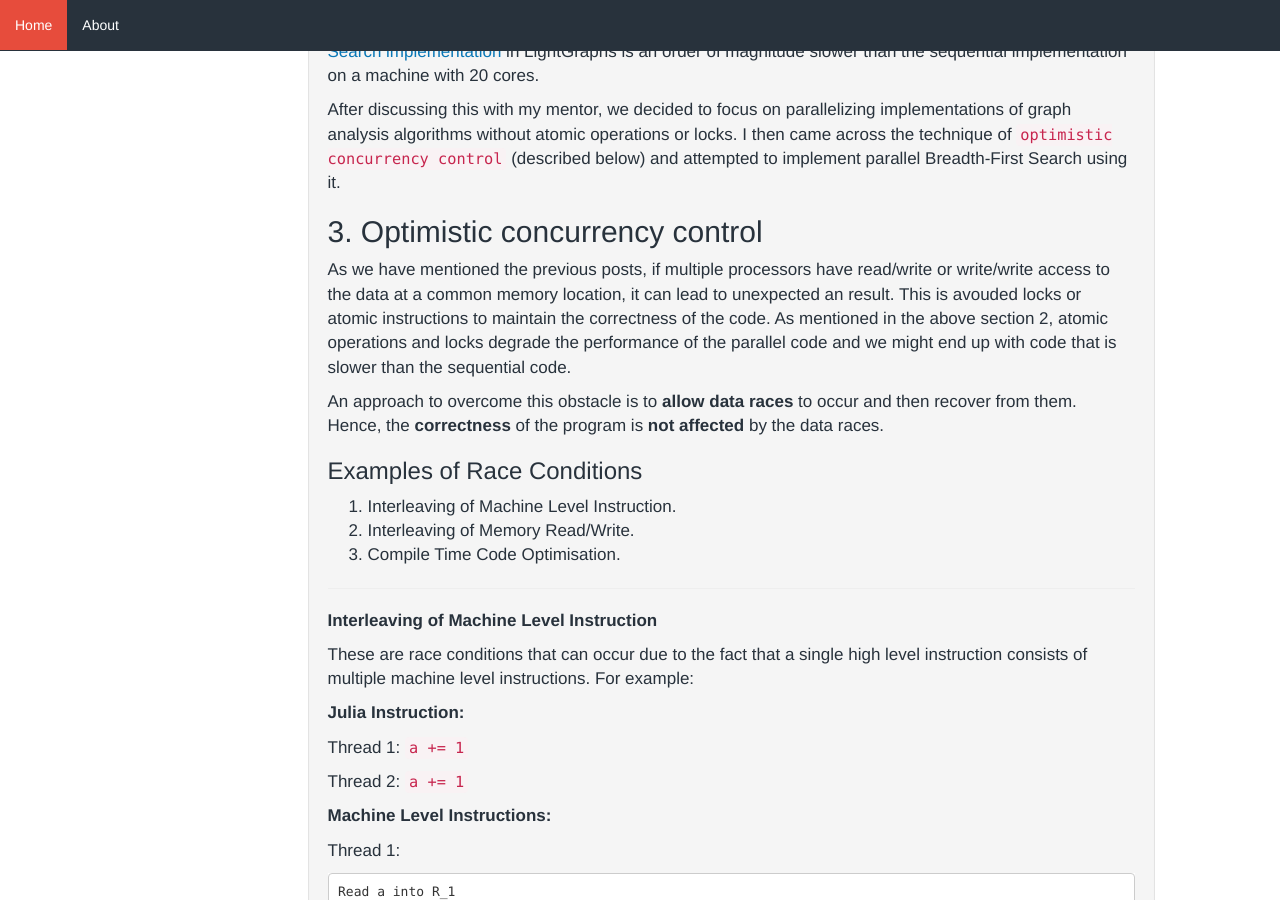
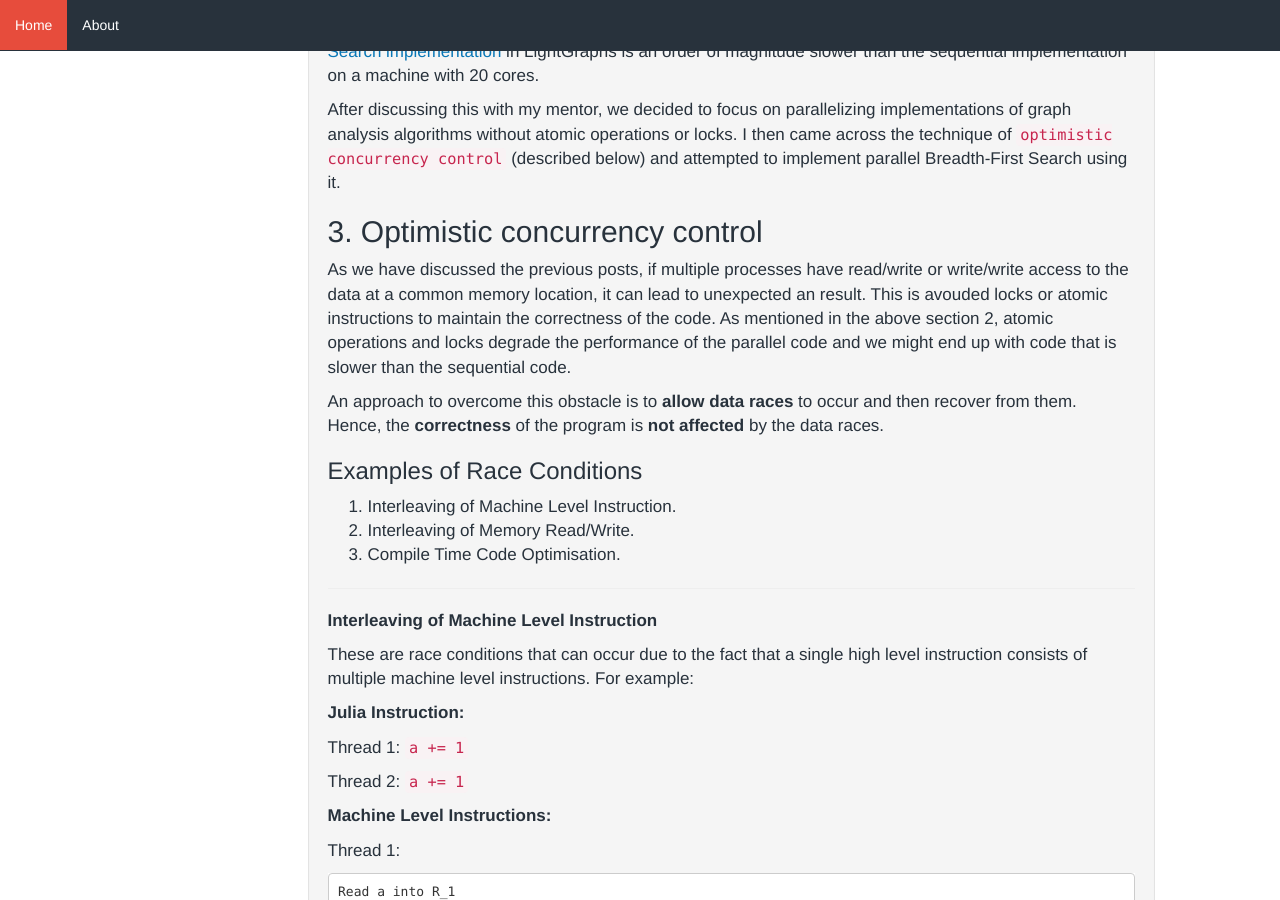
Before and after one commit to SohamTamba/GSoC, a Jekyll site: the page built from _posts/2018-07-23-weeks-9-to-10.markdown, in a window 1280 px wide and 900 px high, scrolled down 778 px. Built offline with Jekyll 4.4.1, drawn with Linux system fonts in a browser that asks for light colours.

Commit message:
Update 2018-07-23-weeks-9-to-10.markdown

```diff
--- a/_posts/2018-07-23-weeks-9-to-10.markdown
+++ b/_posts/2018-07-23-weeks-9-to-10.markdown
@@ -35,7 +35,7 @@ After discussing this with my mentor, we decided to focus on parallelizing imple
 
 ## 3. Optimistic concurrency control
 
-As we have mentioned the previous posts, if multiple processors have read/write or write/write
+As we have discussed the previous posts, if multiple processes have read/write or write/write
 access to the data at a common memory location, it can lead to unexpected an result. This is avouded locks or atomic
 instructions to maintain the correctness of the code. As mentioned in the above section 2, atomic operations and locks degrade the performance of the parallel code and we might end up with code that is slower than the sequential code.
 
```
